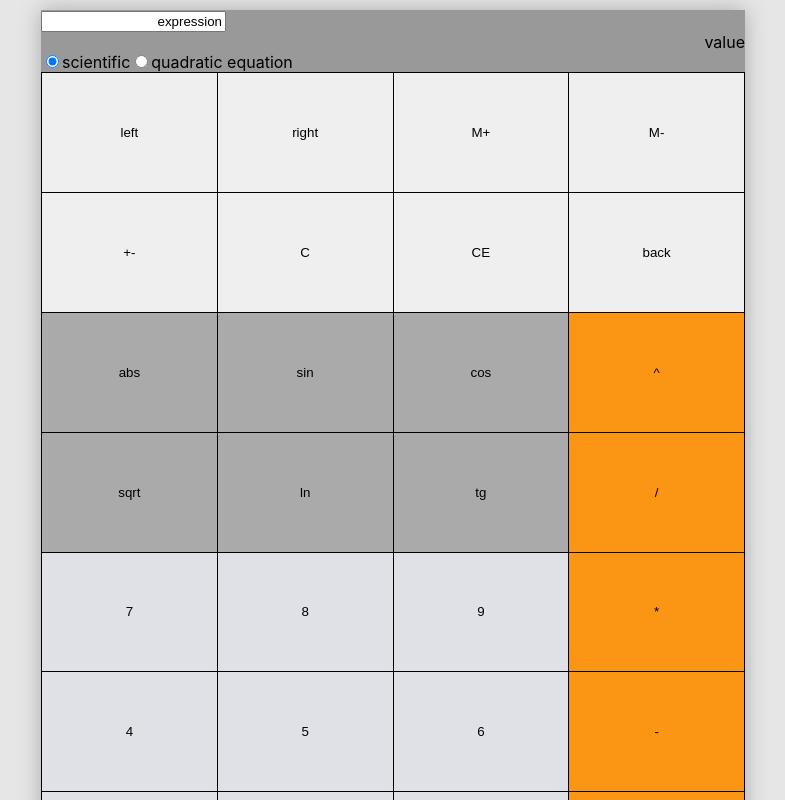
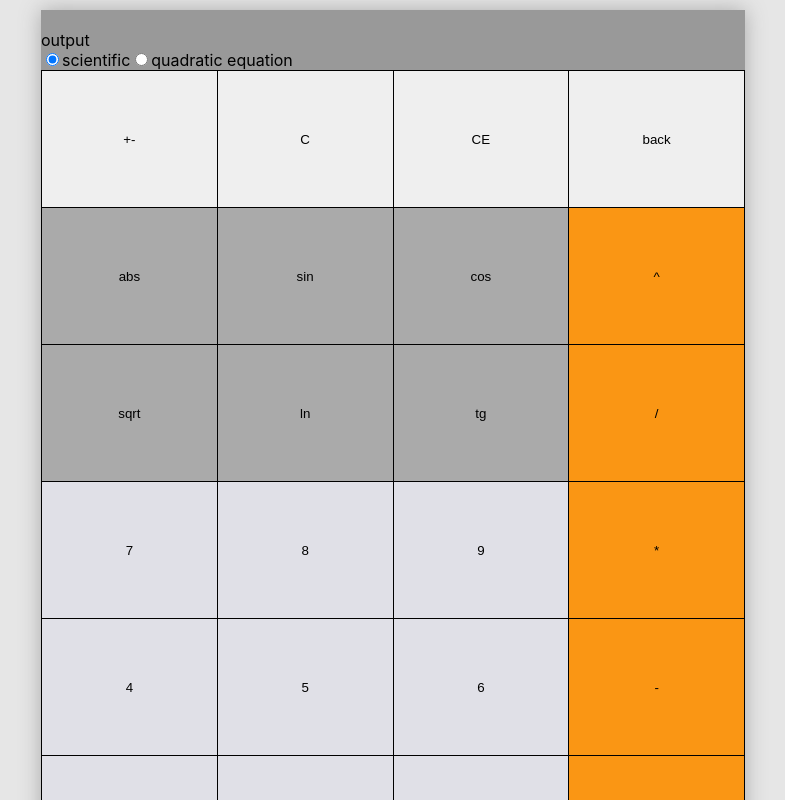
Before and after one commit to Adwin120/react_calculator, a React (Create React App) app: page / in a window 1280 px wide. Shown: the top 800 px of the page, without its empty margins (247-1032 px from the left). Built offline with nearby package versions, Linux system fonts and the light colour scheme.

Commit message:
change input to draftjs

```diff
--- a/package.json
+++ b/package.json
@@ -10,6 +10,7 @@
     "@types/node": "^16.11.26",
     "@types/react": "^18.0.3",
     "@types/react-dom": "^18.0.0",
+    "draft-js": "^0.11.7",
     "react": "^18.0.0",
     "react-contenteditable": "^3.3.6",
     "react-dom": "^18.0.0",
@@ -42,5 +43,8 @@
       "last 1 firefox version",
       "last 1 safari version"
     ]
+  },
+  "devDependencies": {
+    "@types/draft-js": "^0.11.9"
   }
 }
--- a/src/Calculator.scss
+++ b/src/Calculator.scss
@@ -1,9 +1,7 @@
 .calculatorDisplay {
-    text-align: right;
 }
 
 .expressionDisplay {
-
 }
 
 .valueDisplay {}
@@ -57,7 +55,7 @@ $column-number: 4;
 
 @for $i from 1 to 10 {
     .operator-key-#{$i} {
-        grid-row: #{$i + 2};
+        grid-row: #{$i+1};
     }
 }
 
--- a/src/Calculator.tsx
+++ b/src/Calculator.tsx
@@ -1,51 +1,48 @@
 import React, { useEffect, useRef, useState } from "react";
 import {CalculatorKeyboard} from "./CalculatorKeyboard";
-// import evaluateExpression from "./utils/expressionTree";
 import "./Calculator.scss"
+import {CalculatorDisplay, createEmptyInputState} from "./CalculatorDisplay"
+import { Editor, EditorState, Modifier } from "draft-js";
 
 type calculatorMode = 'scientific' | 'quadratic';
 
 export default function Calculator() {
     const [mode, setMode] = useState<calculatorMode>('scientific');
-    const [expression, setExpression] = useState("expression");
-    const [value, setValue] = useState("value");
 
-    const expressionInputRef = useRef<HTMLInputElement>(null);
-    const updateExpression = (callback: (left: string, selection: string, right:string) => string) => {
-        if (expressionInputRef.current === null) return;
-        const {selectionStart, selectionEnd} = expressionInputRef.current;
-        setExpression(currentExpression => {
-            return callback(
-                currentExpression.substring(0, selectionStart!),
-                currentExpression.substring(selectionStart!, selectionEnd!),
-                currentExpression.substring(selectionEnd!)
-            )
-        })
-        expressionInputRef.current.focus();
-        expressionInputRef.current.setSelectionRange(selectionStart, selectionEnd);
-    }
-
-    useEffect(() => {
-        expressionInputRef.current?.setSelectionRange(2,2)
-    }, [expression])
+    const editorRef = useRef<Editor>(null);
+    const [inputState, setInputState] = useState(createEmptyInputState);
 
     const handleModeChange = (e: React.ChangeEvent<HTMLInputElement>) => setMode(e.target.value as calculatorMode)
-
+    const typeToInput = (keyValue: string) => () => {
+        editorRef.current?.focus();
+        const contentState = inputState.getCurrentContent();
+        const selection = inputState.getSelection();
+        const contentStateAfterInsertion = Modifier.replaceText(
+            contentState,
+            selection,
+            keyValue
+        );
+        const newSelection = contentStateAfterInsertion.getSelectionAfter()
+        const newState = EditorState.push(
+            inputState,
+            contentStateAfterInsertion,
+            "insert-characters"
+        );
+        const dupa = EditorState.forceSelection(
+            newState,
+            newSelection
+        )
+        setInputState(dupa);
+    }
     return (
         <>
-            <input
-                ref={expressionInputRef}
-                className="calculatorDisplay expressionDisplay"
-                value={expression}
-            />
-
-            <div className="calculatorDisplay valueDisplay">{value}</div>
+            <CalculatorDisplay inputState={inputState} onChange={setInputState} ref={editorRef}/>
             <div>
                 <input type="radio" id="scientificModeRadio" checked={mode === "scientific"} value="scientific" onChange={handleModeChange} />
                 <label htmlFor="scientificModeRadio">scientific</label>
                 <input type="radio" id="quadraticModeRadio" checked={mode === "quadratic"} value="quadratic" onChange={handleModeChange} />
                 <label htmlFor="quadraticModeRadio">quadratic equation</label>
-                <CalculatorKeyboard updateExpression={updateExpression} />
+                <CalculatorKeyboard handleClick={typeToInput} />
             </div>
         </>
     )
--- /dev/null
+++ b/src/CalculatorDisplay.tsx
@@ -0,0 +1,61 @@
+import { CompositeDecorator, ContentState, DraftStyleMap, Editor, EditorState, Modifier } from "draft-js";
+import "draft-js/dist/Draft.css";
+import React from "react";
+
+interface Props {
+    inputState: EditorState,
+    onChange: (state: EditorState) => void
+}
+
+export const CalculatorDisplay = React.forwardRef<Editor, Props>(({ inputState, onChange }, ref) => {
+
+    return (
+        <div className="calculatorDisplay">
+            <Editor
+                editorState={inputState}
+                onChange={onChange}
+                textAlignment="right"
+                ref={ref}
+                keyBindingFn={inputKeyBindings}
+            />
+            <output className="valueDisplay">output</output>
+        </div>
+    );
+});
+
+const inputKeyBindings = (e: React.KeyboardEvent<{}>) => {
+    const {key} = e;
+    console.log(key)
+    switch (key) {
+        case "ArrowDown":
+        case "ArrowLeft":
+        case "ArrowUp":
+        case "ArrowRight":
+        case "Backspace":
+            //fall through to default
+            return null
+    }
+    return "handled"
+}
+
+//TODO major failure, change this template to apply diffrent colors to operators
+const caret: React.FC<{offsetKey: string}> = ({offsetKey}) => {
+    return (
+        <span data-offset-key={offsetKey}>test</span>
+    )
+}
+
+const customCaretDecorator = new CompositeDecorator([
+    {
+        strategy: (_, callback, contentState) => {
+            const selection = contentState.getSelectionAfter()
+            console.log(selection.getStartOffset())
+            callback(selection.getStartOffset(), selection.getStartOffset()+1)
+        },
+        component: caret
+    }
+])
+
+export const createEmptyInputState = () => {
+    return EditorState.createEmpty()
+}
--- a/src/CalculatorKeyboard.tsx
+++ b/src/CalculatorKeyboard.tsx
@@ -1,26 +1,26 @@
 import React from "react";
 import "./Calculator.scss"
-type stateSetter<T> = React.Dispatch<React.SetStateAction<T>>;
+
 interface CalculatorKeyboardProps {
-    updateExpression: (callback: (leftPart: string, selection: string, rightPart: string) => string) => void
+    handleClick: (keyValue: string) => () => void
 }
-export const CalculatorKeyboard: React.FC<CalculatorKeyboardProps> = ({updateExpression }) => {
-    const appendToValue = (element: string) => () => updateExpression((left, selection, right) => left + element + right);
+export const CalculatorKeyboard: React.FC<CalculatorKeyboardProps> = ({ handleClick }) => {
 
     const digits = ["7", "8", "9", "4", "5", "6", "1", "2", "3"];
     const operators = ["^", "/", "*", "-", "+", "="];
     const functions = ["abs", "sin", "cos", "sqrt", "ln", "tg"];
-    const navigation = ["left", "right", "M+", "M-", "+-", "C", "CE", "back"]
-    const lastRow = ["0", "."];
+    const navigation = ["+-", "C", "CE", "back"]
+    const lastRow = ["0", ".",];
+
 
 
     return (
         <div className="calculator-keyboard">
-            <ButtonList values={navigation} cName="navigation-key" clickAction={appendToValue} />
-            <ButtonList values={functions} cName="function-key" clickAction={appendToValue} />
-            <ButtonList values={digits} cName="digit-key" clickAction={appendToValue} />
-            <ButtonList values={operators} cName="operator-key" clickAction={appendToValue} />
-            <ButtonList values={lastRow} cName="bottom-row-key" clickAction={appendToValue} />
+            <ButtonList values={navigation} cName="navigation-key" clickAction={handleClick} />
+            <ButtonList values={functions} cName="function-key" clickAction={handleClick} />
+            <ButtonList values={digits} cName="digit-key" clickAction={handleClick} />
+            <ButtonList values={operators} cName="operator-key" clickAction={handleClick} />
+            <ButtonList values={lastRow} cName="bottom-row-key" clickAction={handleClick} />
         </div>
     )
 }
```
Also changed, not shown: 1 other file (tests, documents, lock files or other folders).
